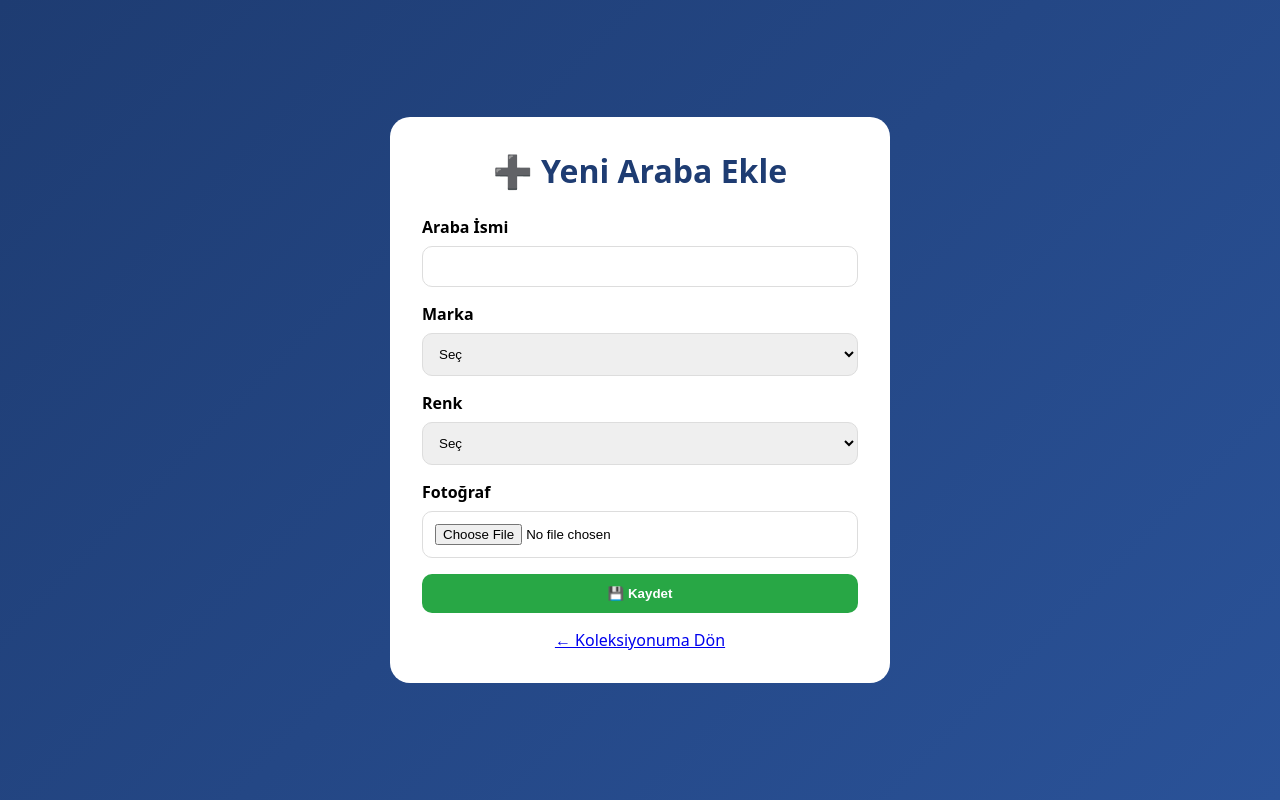
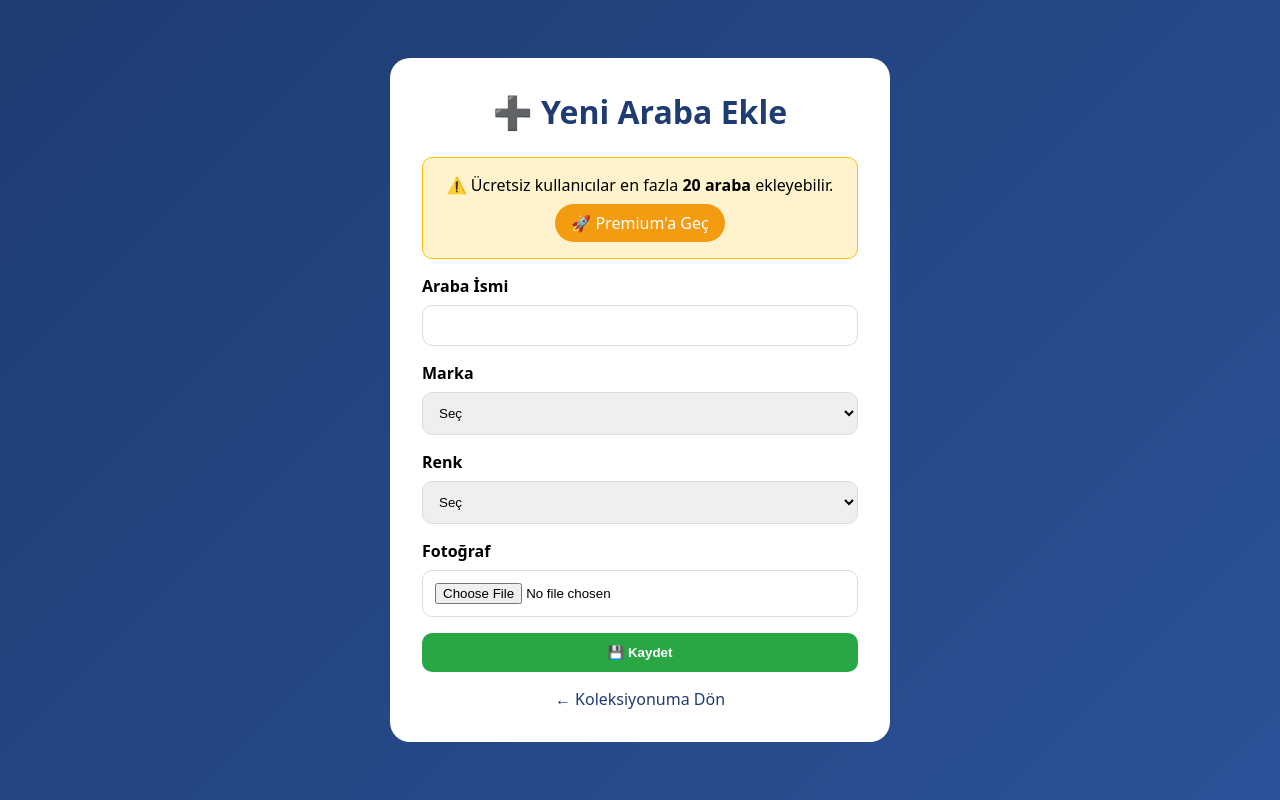
Before and after one commit to EmirCMD87/diecast-app, a Flask app: page /araba_ekle in a window 1280 px wide. Run offline with Flask 3, Linux system fonts and the light colour scheme; the visitor is signed in with stand-in values (Sample User, id 1); data that the repository does not hold is empty.

Commit message:
Update araba_ekle.html

```diff
--- a/templates/araba_ekle.html
+++ b/templates/araba_ekle.html
@@ -13,6 +13,7 @@
             display: flex;
             align-items: center;
             justify-content: center;
+            padding: 2rem;
         }
         .container {
             background: white;
@@ -42,19 +43,47 @@
         }
         button:hover { background: #218838; }
         .link { text-align: center; margin-top: 1rem; }
+        .link a { color: #1e3c72; text-decoration: none; }
         .flash { padding: 0.75rem; border-radius: 10px; margin-bottom: 1rem; }
         .flash.success { background: #d4edda; color: #155724; }
         .flash.danger { background: #f8d7da; color: #721c24; }
+        .premium-uyari {
+            background: #fff3cd;
+            border: 1px solid #ffc107;
+            border-radius: 10px;
+            padding: 1rem;
+            text-align: center;
+            margin-bottom: 1rem;
+        }
+        .premium-uyari a {
+            background: #f39c12;
+            color: white;
+            padding: 0.5rem 1rem;
+            border-radius: 30px;
+            text-decoration: none;
+            display: inline-block;
+            margin-top: 0.5rem;
+        }
     </style>
 </head>
 <body>
     <div class="container">
         <h1>➕ Yeni Araba Ekle</h1>
+
+        {% if not current_user.is_premium %}
+        <div class="premium-uyari">
+            ⚠️ Ücretsiz kullanıcılar en fazla <strong>20 araba</strong> ekleyebilir.
+            <br>
+            <a href="{{ url_for('premium_page') }}">🚀 Premium'a Geç</a>
+        </div>
+        {% endif %}
+
         {% with messages = get_flashed_messages(with_categories=true) %}
             {% for category, message in messages %}
                 <div class="flash {{ category }}">{{ message }}</div>
             {% endfor %}
         {% endwith %}
+
         <form method="POST" enctype="multipart/form-data">
             <div class="form-group">
                 <label>Araba İsmi</label>
```
